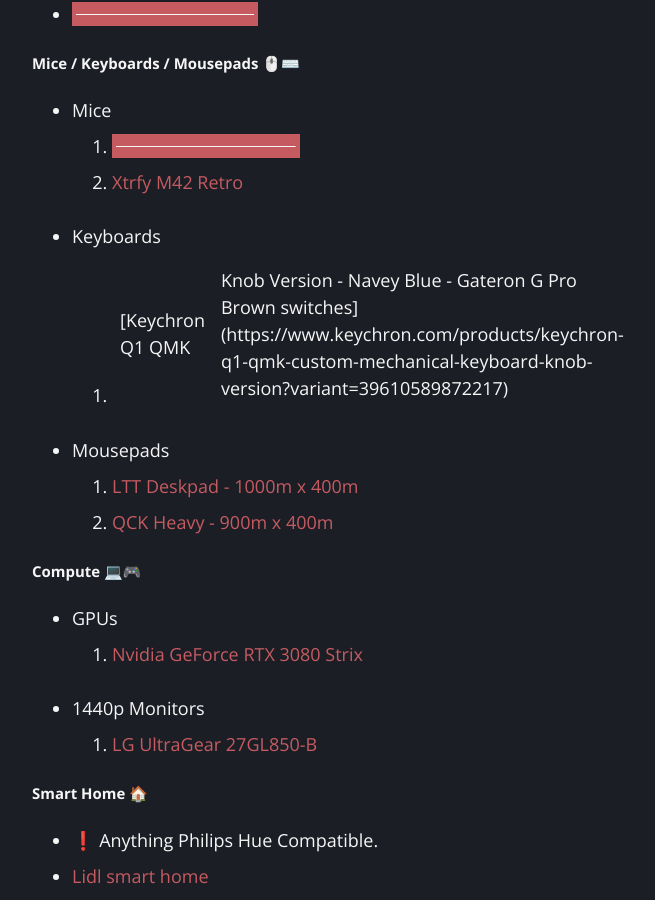
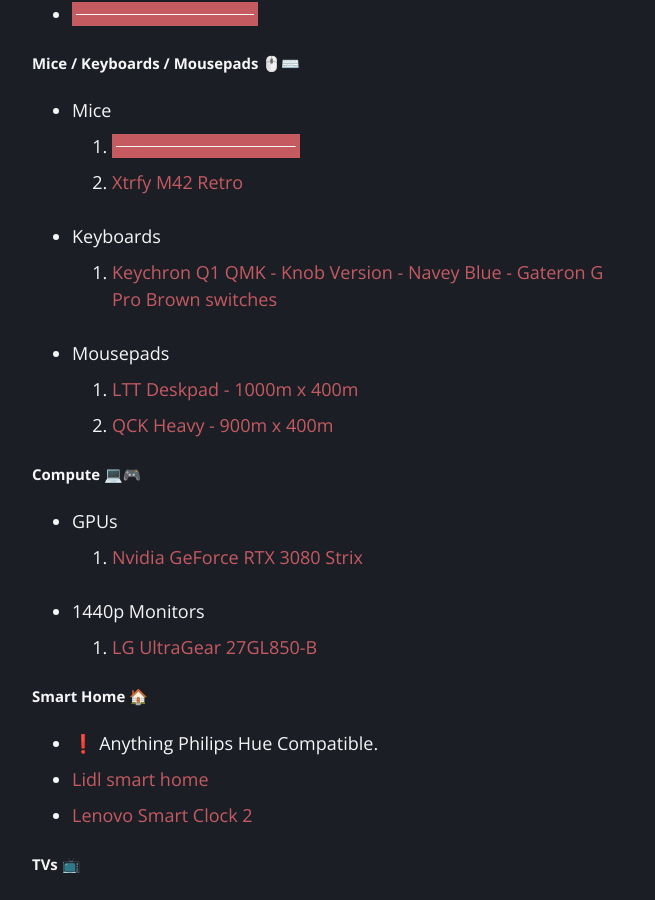
Before and after one commit to ragebflame/ragebflame.github.io, a Jekyll site: the page built from wishlist/index.md, in a window 1280 px wide and 900 px high, scrolled down 1317 px. Shown: the whole window, without its empty margins (308-963 px from the left). Built offline with Jekyll 4.4.1, drawn with Linux system fonts in a browser that asks for light colours.

Commit message:
Updated wishlist formatting

```diff
--- a/wishlist/index.md
+++ b/wishlist/index.md
@@ -37,7 +37,7 @@
   1. ~~[Logitech Pro Wireless](https://www.logitechg.com/en-eu/products/gaming-mice/pro-wireless-mouse.910-005272.html)~~
   2. [Xtrfy M42 Retro](https://xtrfy.com/mice/m42-retro/)
 - Keyboards
-  1. [Keychron Q1 QMK | Knob Version - Navey Blue - Gateron G Pro Brown switches](https://www.keychron.com/products/keychron-q1-qmk-custom-mechanical-keyboard-knob-version?variant=39610589872217)
+  1. [Keychron Q1 QMK - Knob Version - Navey Blue - Gateron G Pro Brown switches](https://www.keychron.com/products/keychron-q1-qmk-custom-mechanical-keyboard-knob-version?variant=39610589872217)
 - Mousepads
   1. [LTT Deskpad - 1000m x 400m](https://www.lttstore.com/collections/all-products/products/deskpad?variant=33074344525927)
   2. [QCK Heavy - 900m x 400m](https://steelseries.com/gaming-mousepads/qck-heavy-series?size=xxl)
```
